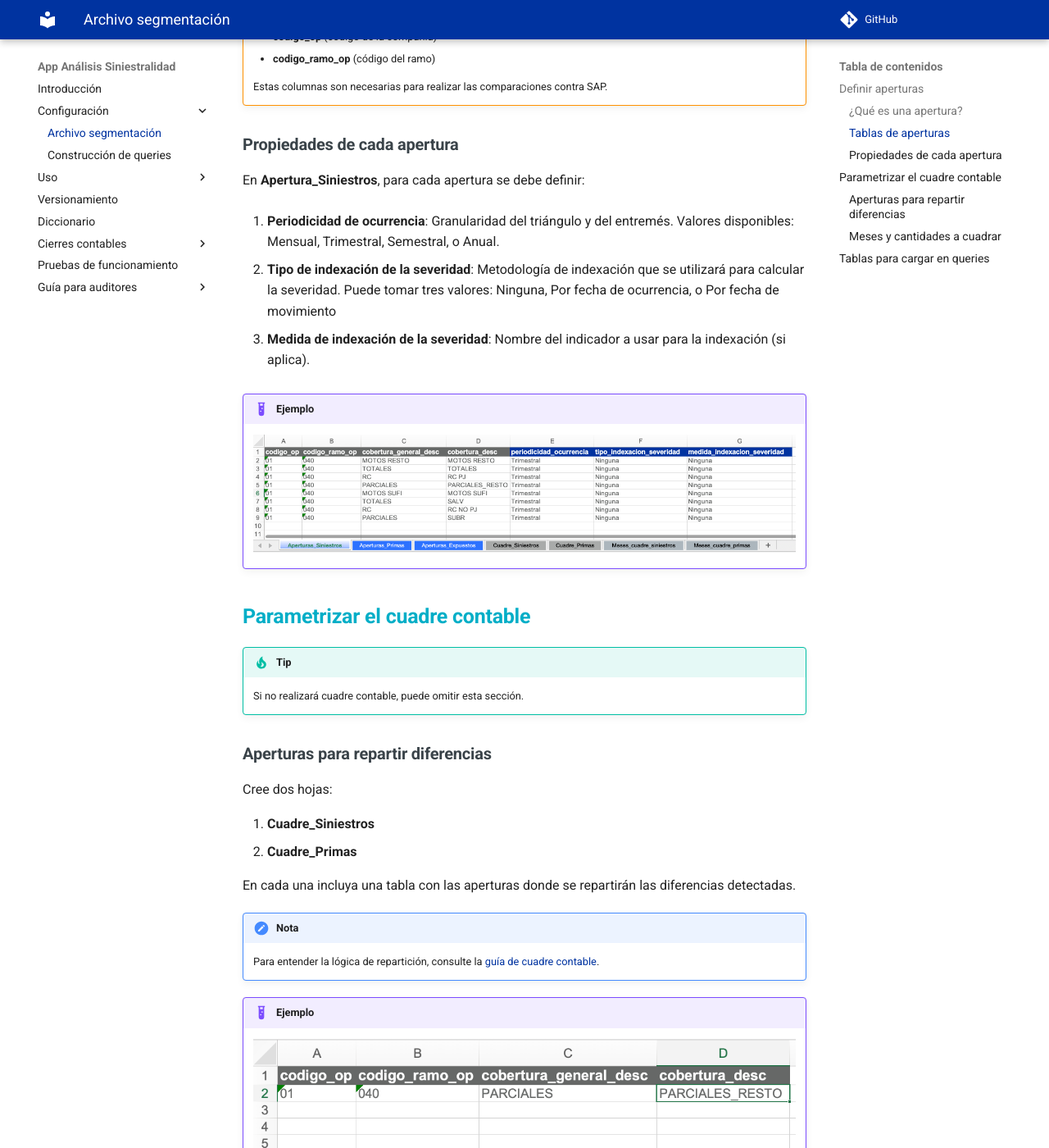
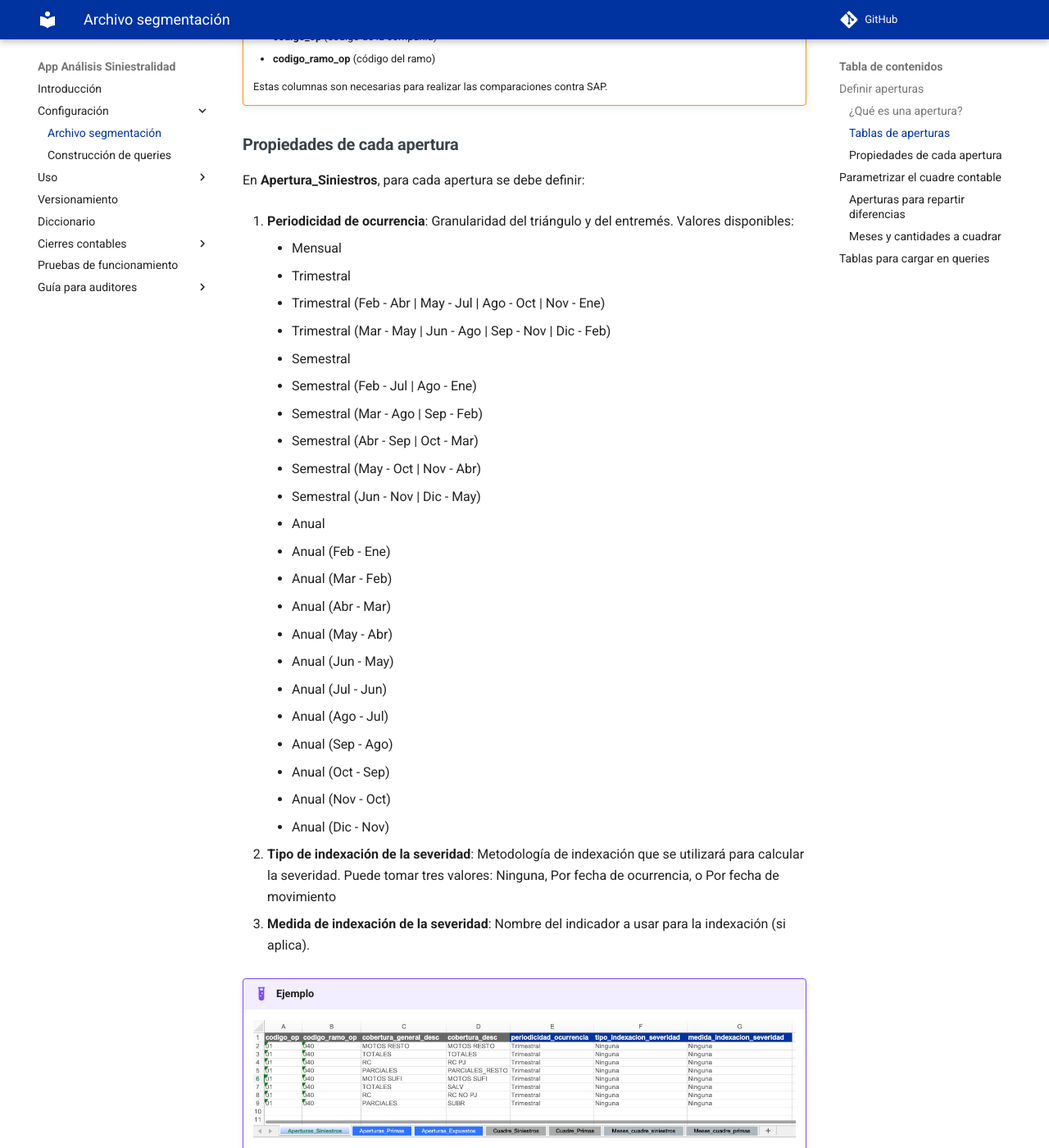
Before and after one commit to sebastobone/app-analisis-siniestralidad-docs, an MkDocs documentation site: the page built from docs/config/segmentacion.md, in a window 1280 px wide and 1400 px high, scrolled down 1031 px. Shown: the whole window at 82% size. Built offline with MkDocs 1.6.1 and Material for MkDocs 9.7.7, drawn with Linux system fonts in a browser that asks for light colours; comment, search, counter and statistics services are not loaded; the version menu is left out.

```diff
--- a/docs/config/segmentacion.md
+++ b/docs/config/segmentacion.md
@@ -38,7 +38,30 @@ En el archivo de segmentación, cree las siguientes hojas con sus respectivas ta
 
 En **Apertura_Siniestros**, para cada apertura se debe definir:
 
-1. **Periodicidad de ocurrencia**: Granularidad del triángulo y del entremés. Valores disponibles: Mensual, Trimestral, Semestral, o Anual.
+1. **Periodicidad de ocurrencia**: Granularidad del triángulo y del entremés. Valores disponibles:
+
+    - Mensual
+    - Trimestral
+    - Trimestral (Feb - Abr | May - Jul | Ago - Oct | Nov - Ene)
+    - Trimestral (Mar - May | Jun - Ago | Sep - Nov | Dic - Feb)
+    - Semestral
+    - Semestral (Feb - Jul | Ago - Ene)
+    - Semestral (Mar - Ago | Sep - Feb)
+    - Semestral (Abr - Sep | Oct - Mar)
+    - Semestral (May - Oct | Nov - Abr)
+    - Semestral (Jun - Nov | Dic - May)
+    - Anual
+    - Anual (Feb - Ene)
+    - Anual (Mar - Feb)
+    - Anual (Abr - Mar)
+    - Anual (May - Abr)
+    - Anual (Jun - May)
+    - Anual (Jul - Jun)
+    - Anual (Ago - Jul)
+    - Anual (Sep - Ago)
+    - Anual (Oct - Sep)
+    - Anual (Nov - Oct)
+    - Anual (Dic - Nov)
 
 2. **Tipo de indexación de la severidad**: Metodología de indexación que se utilizará para calcular la severidad. Puede tomar tres valores: Ninguna, Por fecha de ocurrencia, o Por fecha de movimiento
 
```
Also changed, not shown: docs/uso/resultados.md (+22 -0 lines).
